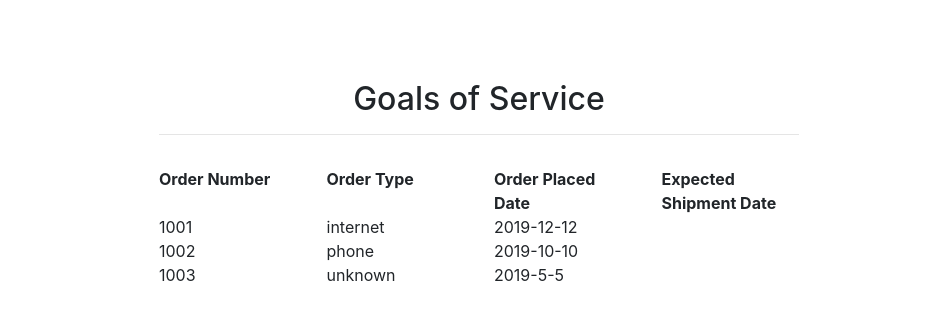
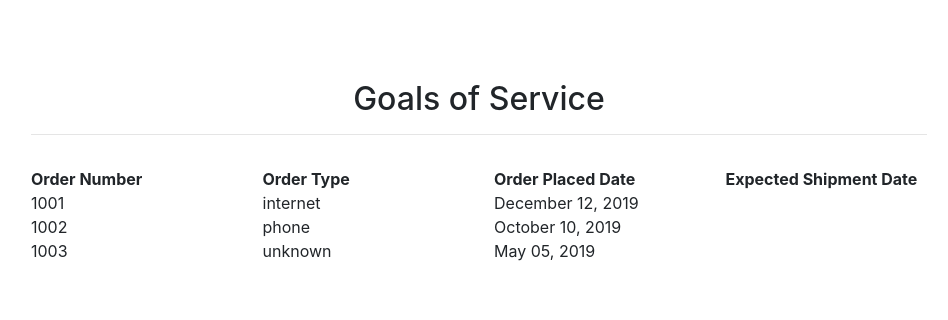
Before and after one commit to harjot85/goals-of-service, a React (Create React App) app: page / in a window 1280 px wide. Shown: the top 320 px of the page, without its empty margins (161-1109 px from the left). Built offline with nearby package versions, Linux system fonts and the light colour scheme.

Commit message:
Use moment library to handle dates

```diff
--- a/package.json
+++ b/package.json
@@ -4,6 +4,7 @@
   "private": true,
   "dependencies": {
     "bootstrap": "^4.3.1",
+    "moment": "^2.24.0",
     "react": "^16.12.0",
     "react-dom": "^16.12.0",
     "react-scripts": "3.2.0",
--- a/src/components/orders.jsx
+++ b/src/components/orders.jsx
@@ -1,5 +1,6 @@
 import React, { Component } from "react";
 import { Row, Col } from "reactstrap";
+import  moment  from "moment";
 
 function OrderHeader() {
   return (
@@ -51,19 +52,20 @@ class Orders extends Component {
     ]
   };
   render() {
+      console.log(moment('2018-05-05').format("MMMM DD, YYYY"))
     return (
       <>
-        <div style={{ margin: "5rem 25%" }}>
-          <div style={{ textAlign: "center" , marginBottom: "2rem" }}>
+        <div style={{ margin: "5rem 15%" }}>
+          <div style={{ textAlign: "center", marginBottom: "2rem" }}>
             <h2>Goals of Service</h2>
-            <hr/>
+            <hr />
           </div>
           <OrderHeader />
           {this.state.orders.map(order => (
             <Row key={order.number}>
               <Col>{order.number}</Col>
               <Col>{order.type}</Col>
-              <Col>{order.placedDate}</Col>
+              <Col>{moment(order.placedDate).format('MMMM DD, YYYY')}</Col>
               <Col>{order.expectedShipmentDate}</Col>
             </Row>
           ))}
```
Also changed, not shown: 1 other file (tests, documents, lock files or other folders).
